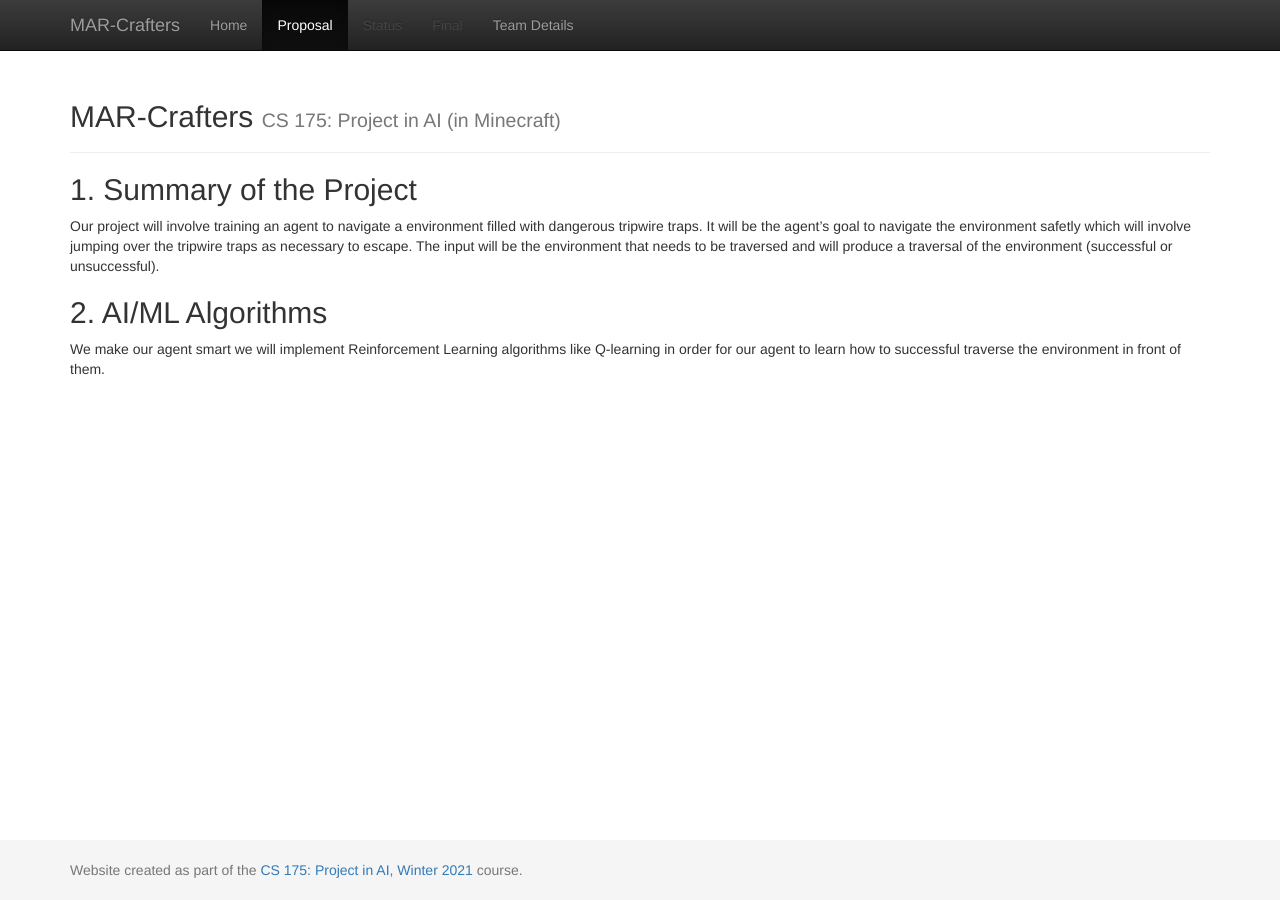
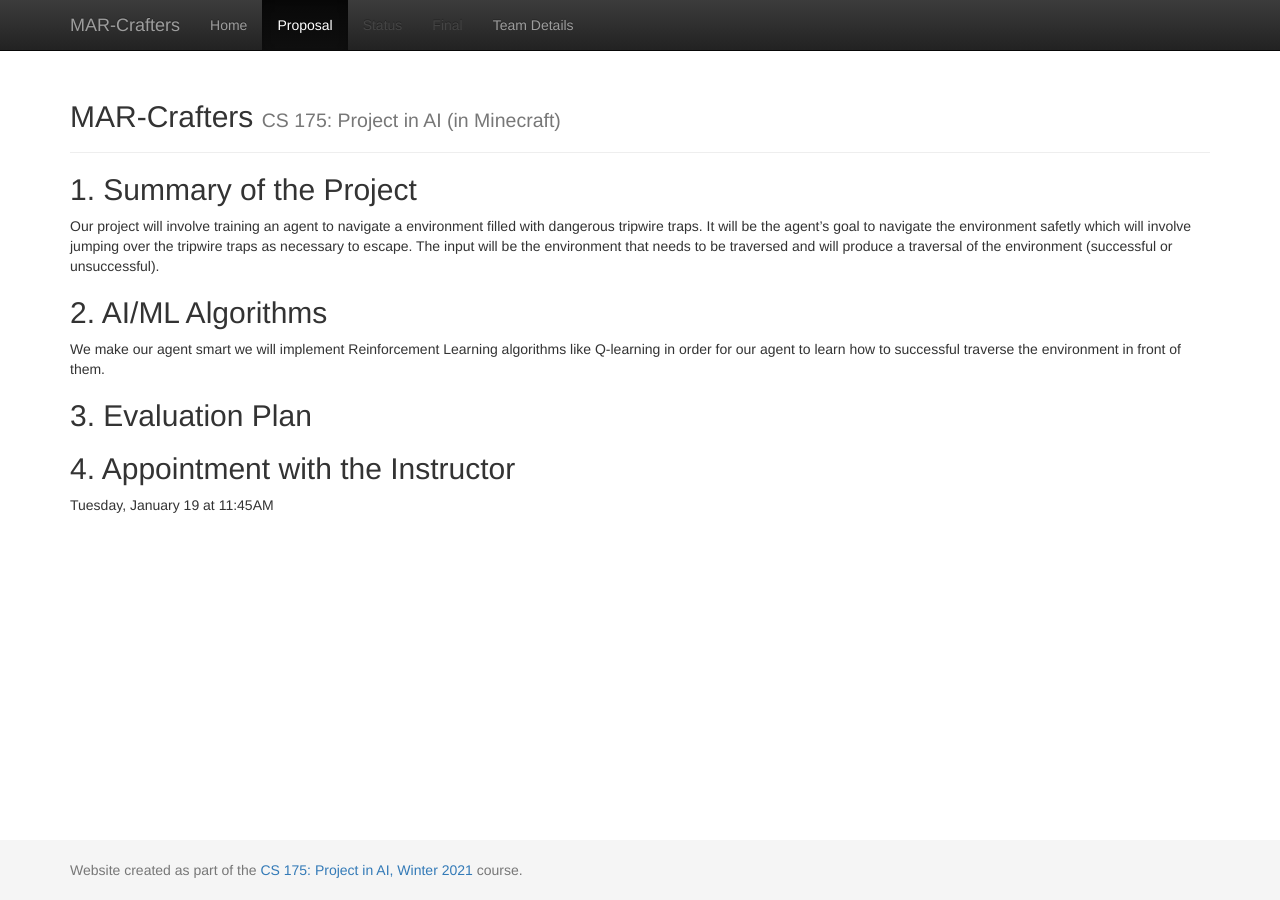
Before and after one commit to maxxdoan/DangerDungeon, a Jekyll site: the page built from docs/proposal.md, in a window 1280 px wide. Built offline with Jekyll 4.4.1, drawn with Linux system fonts in a browser that asks for light colours.

Commit message:
Update proposal.md
add Appointment with the Instructor part

```diff
--- a/docs/proposal.md
+++ b/docs/proposal.md
@@ -10,3 +10,9 @@ Our project will involve training an agent to navigate a environment filled with
 ## 2. AI/ML Algorithms
 
 We make our agent smart we will implement Reinforcement Learning algorithms like Q-learning in order for our agent to learn how to successful traverse the environment in front of them.
+
+## 3. Evaluation Plan
+
+## 4. Appointment with the Instructor
+
+Tuesday, January 19 at 11:45AM
```
